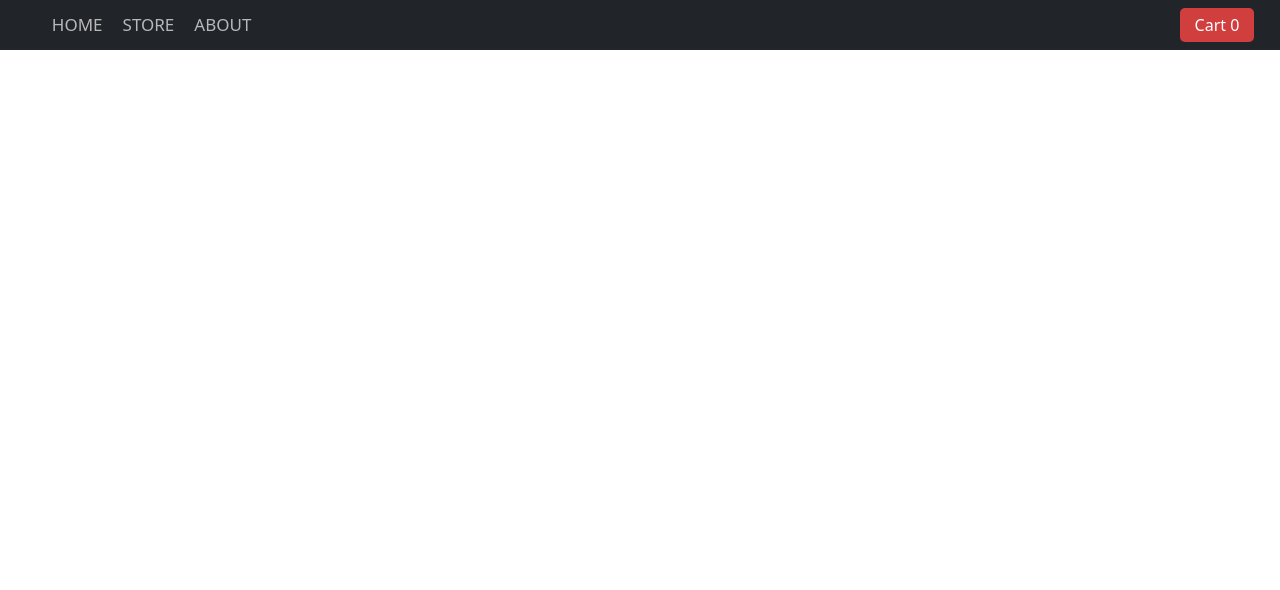
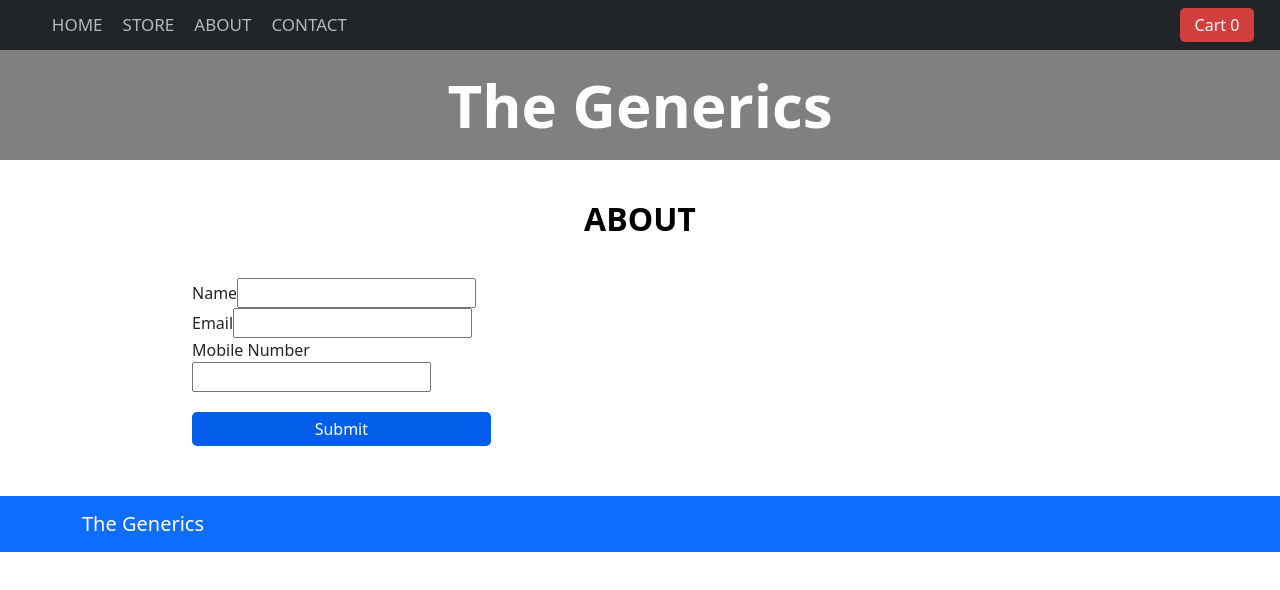
Before and after one commit to PushpendraKPal/react, a React (Create React App) app in the folder ecommerce_app/: page /contact in a window 1280 px wide. Shown: the top 590 px of the page. Built offline with nearby package versions, Linux system fonts and the light colour scheme.

Commit message:
added user data to firebase

```diff
--- a/ecommerce_app/src/App.css
+++ b/ecommerce_app/src/App.css
@@ -139,3 +139,6 @@
   text-align: left;
   padding: 20px 0 5px;
 }
+.btn_holder {
+  padding-top: 20px;
+}
--- a/ecommerce_app/src/App.js
+++ b/ecommerce_app/src/App.js
@@ -10,6 +10,7 @@ import { Route, Routes } from "react-router-dom";
 import Home from "./pages/Home";
 import About from "./pages/About";
 import Store from "./pages/Store";
+import Contact from "./pages/Contact";
 
 function App() {
   const [showCart, setShowCart] = useState(false);
@@ -22,6 +23,7 @@ function App() {
           <Route path="/" element={<Home />} />
           <Route path="/store" element={<Store />} />
           <Route path="/about" element={<About />} />
+          <Route path="/contact" element={<Contact />} />
         </Routes>
 
         {/* <div className="header">The Generics</div>
--- a/ecommerce_app/src/components/NavbarList.js
+++ b/ecommerce_app/src/components/NavbarList.js
@@ -27,6 +27,9 @@ const NavbarList = ({ cart }) => {
             <Link className="link" to={"/about"}>
               ABOUT
             </Link>
+            <Link className="link" to={"/contact"}>
+              CONTACT
+            </Link>
           </Nav>
         </Container>
         <button
--- a/ecommerce_app/src/pages/About.js
+++ b/ecommerce_app/src/pages/About.js
@@ -5,7 +5,7 @@ const About = () => {
   return (
     <>
       <div className="header">The Generics</div>
-      <div className="music">ABOUT</div>
+      <div className="music">CONTACT US</div>
       <div className="about">
         <div>
           <img src="https://prasadyash2411.github.io/ecom-website/img/Album%202.png"></img>
--- /dev/null
+++ b/ecommerce_app/src/pages/Contact.jsx
@@ -0,0 +1,79 @@
+import { useState } from "react";
+import "../App.css";
+import Footer from "../components/Footer";
+
+const Contact = () => {
+  const [name, setName] = useState("");
+  const [email, setEmail] = useState("");
+  const [number, setNumber] = useState("");
+
+  const handleSubmit = async (e) => {
+    e.preventDefault();
+
+    const respopnse = await fetch(
+      "https://ecom-app-4e9ce-default-rtdb.firebaseio.com/users.json",
+      {
+        method: "POST",
+        body: JSON.stringify({ name, email, number }),
+        headers: {
+          "Content-Type": "application/json",
+        },
+      }
+    );
+
+    const data = await respopnse.json();
+    console.log(data);
+
+    setName("");
+    setEmail("");
+    setNumber("");
+  };
+  return (
+    <>
+      <div className="header">The Generics</div>
+      <div className="music">ABOUT</div>
+      <div className="about">
+        <form onSubmit={(e) => handleSubmit(e)}>
+          <div className="form_input">
+            <label htmlFor="name">Name</label>
+            <input
+              type="text"
+              name="name"
+              className="input"
+              value={name}
+              onChange={(e) => setName(e.target.value)}
+            ></input>
+          </div>
+          <div className="form_input">
+            <label htmlFor="email">Email</label>
+            <input
+              type="email"
+              name="email"
+              className="input"
+              value={email}
+              onChange={(e) => setEmail(e.target.value)}
+            ></input>
+          </div>
+          <div className="form_input">
+            <label htmlFor="number">Mobile Number</label>
+            <input
+              type="text"
+              name="number"
+              className="input"
+              value={number}
+              onChange={(e) => setNumber(e.target.value)}
+            ></input>
+          </div>
+          <div className="btn_holder">
+            <button type="submit" className="tour_btn">
+              Submit
+            </button>
+          </div>
+        </form>
+      </div>
+      <Footer></Footer>
+    </>
+  );
+};
+
+export default Contact;
```
